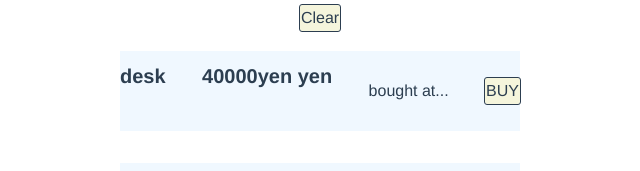
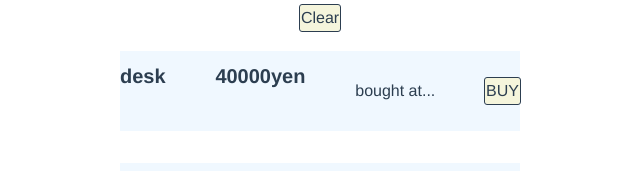
Before and after one commit to hita-fttk/vite-tutorial, a Vue app in the folder vite-app/: page / in a window 1280 px wide. Shown: the part 209-380 px from the top of the page, without its empty margins (320-960 px from the left). Built offline with nearby package versions, Linux system fonts and the light colour scheme.

Commit message:
watchではなくcomputedを多用する。

```diff
--- a/vite-app/src/components/Payment.vue
+++ b/vite-app/src/components/Payment.vue
@@ -1,6 +1,6 @@
 <script setup lang="ts">
 
-import { ref,reactive,computed } from 'vue';
+import { ref,reactive,computed,watch } from 'vue';
 // const itemName1 = ref<String>('Desk')
 const itemName2:string = 'Bike'
 
@@ -53,7 +53,7 @@ const priceLabel = computed(()=>{
         <button v-on:click="clear">Clear</button>
         <div class="payment">
             <label>{{ item1.name }}</label>
-            <label>{{ priceLabel }} yen</label>
+            <label>{{ priceLabel }}</label>
             <a v-bind:href="url1">bought at...</a>
             <button v-on:click="buy(item1.name)">BUY</button>
         </div>
```
